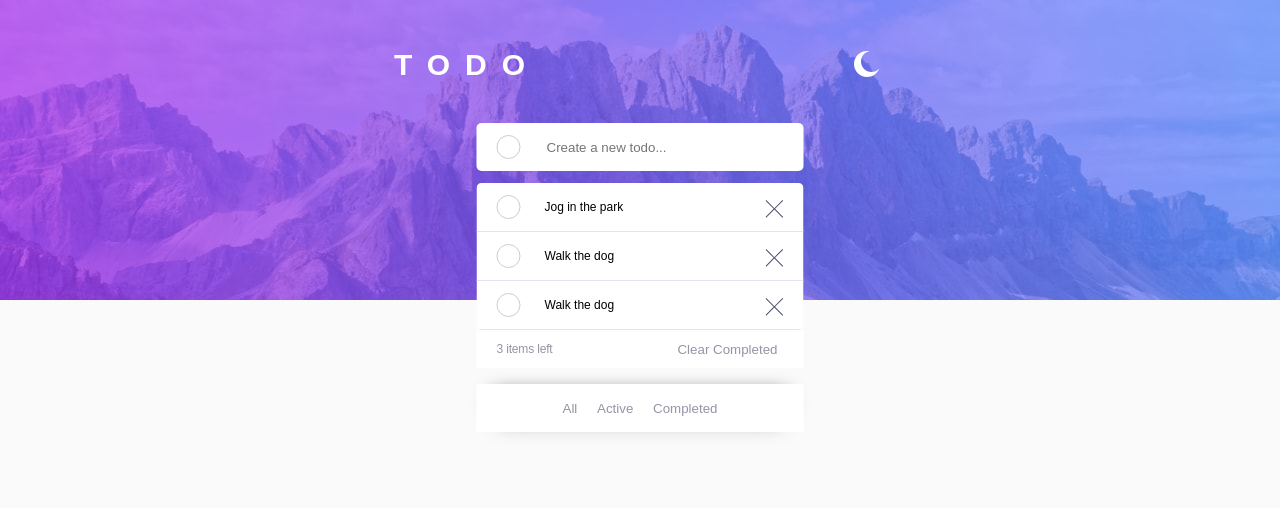
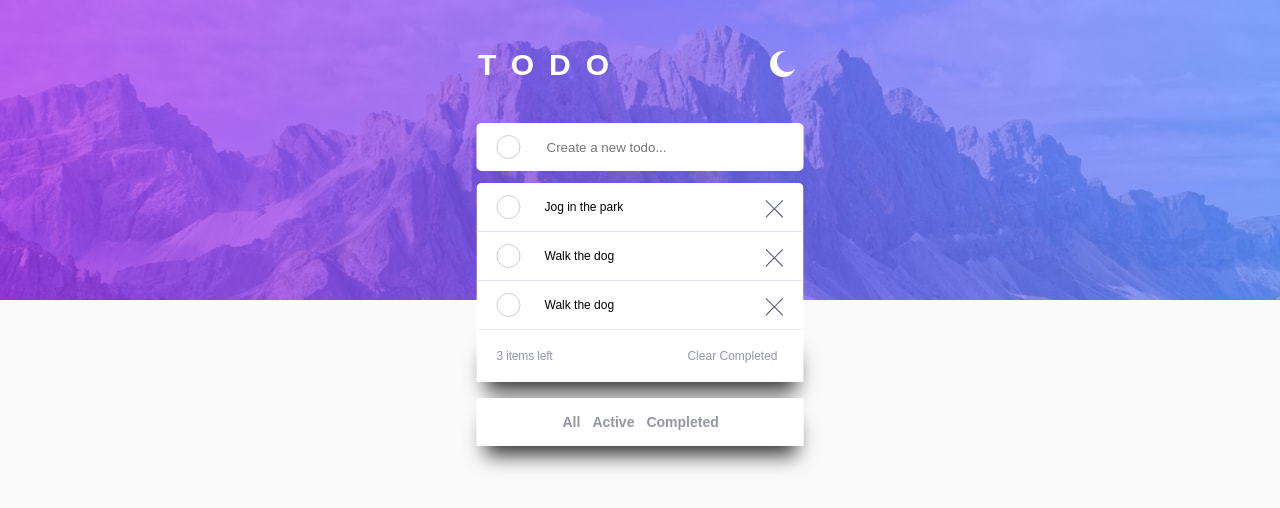
Before and after one commit to dalnoki/react-todo, a React (Create React App) app in the folder code/: page / in a window 1280 px wide. Shown: the top 508 px of the page. Built offline with nearby package versions, Linux system fonts and the light colour scheme.

Commit message:
small css fixes

```diff
--- a/code/src/components/Footer.js
+++ b/code/src/components/Footer.js
@@ -28,7 +28,7 @@ export default function Footer({ allTodos, setAllTodos, setFilteredTodos }) {
           <p>
             {notCompletedItems} item{notCompletedItems === 1 ? `` : `s`} left
           </p>
-          <button className="button--footer" onClick={clearCompleted}>
+          <button className="button--clear" onClick={clearCompleted}>
             Clear Completed
           </button>
         </li>
--- a/code/src/components/Todo.js
+++ b/code/src/components/Todo.js
@@ -7,7 +7,6 @@ export default function Todo({
   id,
   isCompleted,
   setFilteredTodos,
-  filteredTodos,
 }) {
   const handleClick = (event) => {
     const updatedArray = allTodos.map((currentTodo) => {
--- a/code/src/components/TodoApp.js
+++ b/code/src/components/TodoApp.js
@@ -96,7 +96,11 @@ export default function TodoApp() {
                 onDragEnter={(e) => dragEnter(e, index)}
                 onDragOver={(e) => e.preventDefault()}
                 onDrop={drop}
-                className="todo-item round"
+                className={`${
+                  currentTodo.isCompleted === true
+                    ? "todo-item--completed"
+                    : null
+                } todo-item round`}
               >
                 <Todo
                   todo={currentTodo}
@@ -106,7 +110,6 @@ export default function TodoApp() {
                   id={currentTodo.id}
                   key={currentTodo.id}
                   isCompleted={currentTodo.isCompleted}
-                  filteredTodos={filteredTodos}
                 />
               </li>
             );
--- a/code/src/scss/temp.scss
+++ b/code/src/scss/temp.scss
@@ -13,11 +13,30 @@ body {
     border: none;
   }
 
+  &--clear {
+    background: none;
+    border: none;
+    color: #9495a5;
+    font-family: "Josefin Sans", sans-serif;
+    font-size: 12px;
+
+    &:active {
+      color: #3a7cfd;
+    }
+
+    &:hover {
+      color: #494c6b;
+      cursor: pointer;
+    }
+  }
+
   &--footer {
     background: none;
+    border: none;
     color: #9495a5;
     font-family: "Josefin Sans", sans-serif;
-    border: none;
+    font-weight: bold;
+    font-size: 14px;
 
     &:active {
       color: #3a7cfd;
@@ -51,6 +70,12 @@ body {
   position: absolute;
   right: 20px;
   top: 17px;
+}
+
+.label-checked {
+  background: linear-gradient(165deg, #55ddff, #c058f3);
+  border: 1px solid white;
+  opacity: 1;
 }
 
 .new-todo {
@@ -143,8 +168,9 @@ body {
       align-items: center;
       border-radius: 0 5px 5px 0;
       display: flex;
+      justify-content: space-between;
       overflow: hidden;
-      justify-content: space-between;
+      padding: 7px 0;
       width: 100%;
     }
 
@@ -158,7 +184,7 @@ body {
 
     &--light {
       background-color: #fff;
-      box-shadow: 0px 11px 20px -22px rgba(0, 0, 0, 0.8);
+      box-shadow: 1px 17px 20px -8px rgba(0, 0, 0, 0.8);
       color: #9495a5;
       letter-spacing: -0.17px;
       margin: 0;
@@ -176,6 +202,11 @@ body {
     display: flex;
     height: 48px;
     justify-content: flex-start;
+
+    &--completed {
+      color: #d1d2da;
+      text-decoration: line-through;
+    }
   }
 
   &-list {
@@ -201,16 +232,16 @@ body {
 
   &-title {
     align-items: center;
-    color: $white;
+    color: hsl(0, 0%, 100%);
     display: flex;
     font-size: 20px;
-    justify-content: space-around;
+    justify-content: space-between;
     letter-spacing: 15px;
     position: absolute;
     right: 50%;
     top: 48px;
     transform: translateX(50%);
-    width: 100vh;
+    width: 324px;
 
     h1 {
       margin: 0;
```
